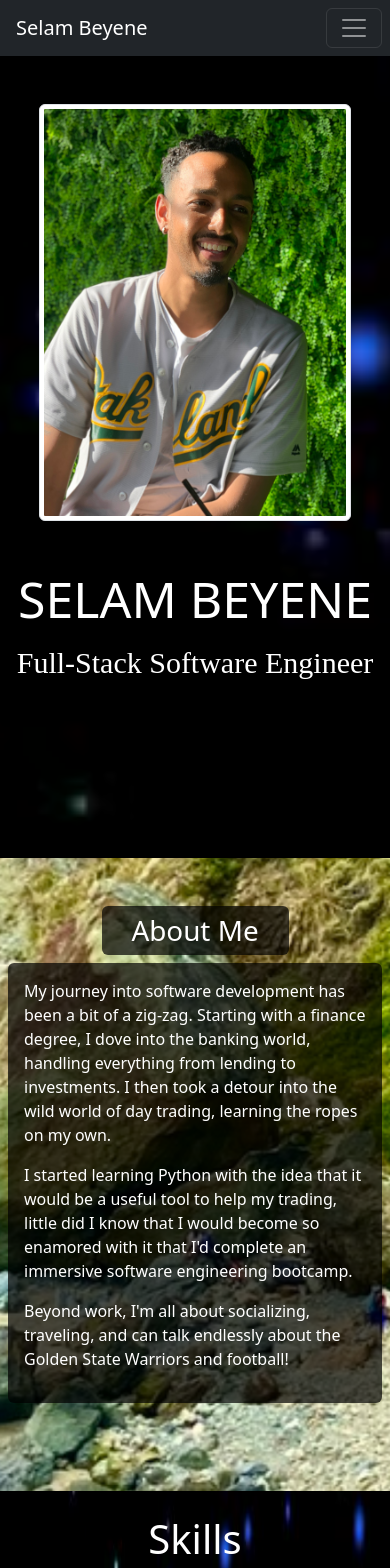
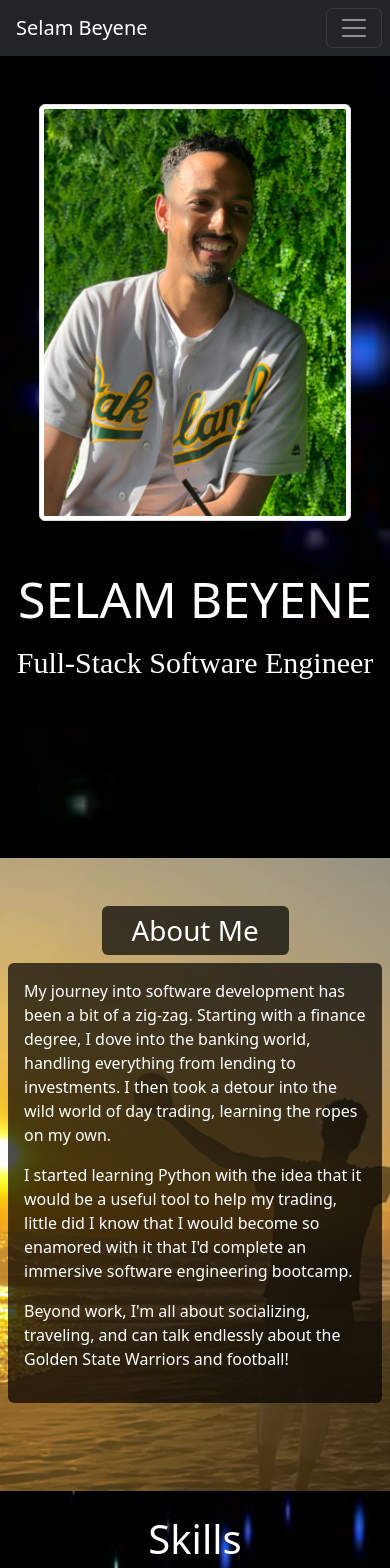
Before and after one commit to Slmbyn/my-portfolio, a React (Create React App) app: page / in a window 390 px wide. Shown: the top 1568 px of the page. Built offline with nearby package versions, Linux system fonts and the light colour scheme; a web font is replaced by a local one.

Commit message:
changes bg for mobile aboutme

```diff
--- a/src/App.js
+++ b/src/App.js
@@ -11,6 +11,8 @@ import black from './images/black.jpg'
 import vsc from './images/vscodebg.jpg'
 import fullVsc from './images/fullvscbg.png'
 import starbg from './images/starbg.png'
+import sunset from './images/sunset.png'
+import beachfootball from './images/beachfootball.png'
 
 // COMPONENT IMPORTS
 import Navbar from './components/Navbar';
@@ -74,7 +76,7 @@ function App() {
       </span>
 {/* aboutme for mobile screen */}
       <span className='d-block d-md-none' style={{height:'75vh'}}>
-        <Parallax strength={600} bgImage={beach}>
+        <Parallax strength={600} bgImage={sunset}>
           <div className='content'>
             <div className='about'>
               <AboutMe />
```
Also changed, not shown: src/images/beachfootball.png (added), src/images/sunset.png (added).
